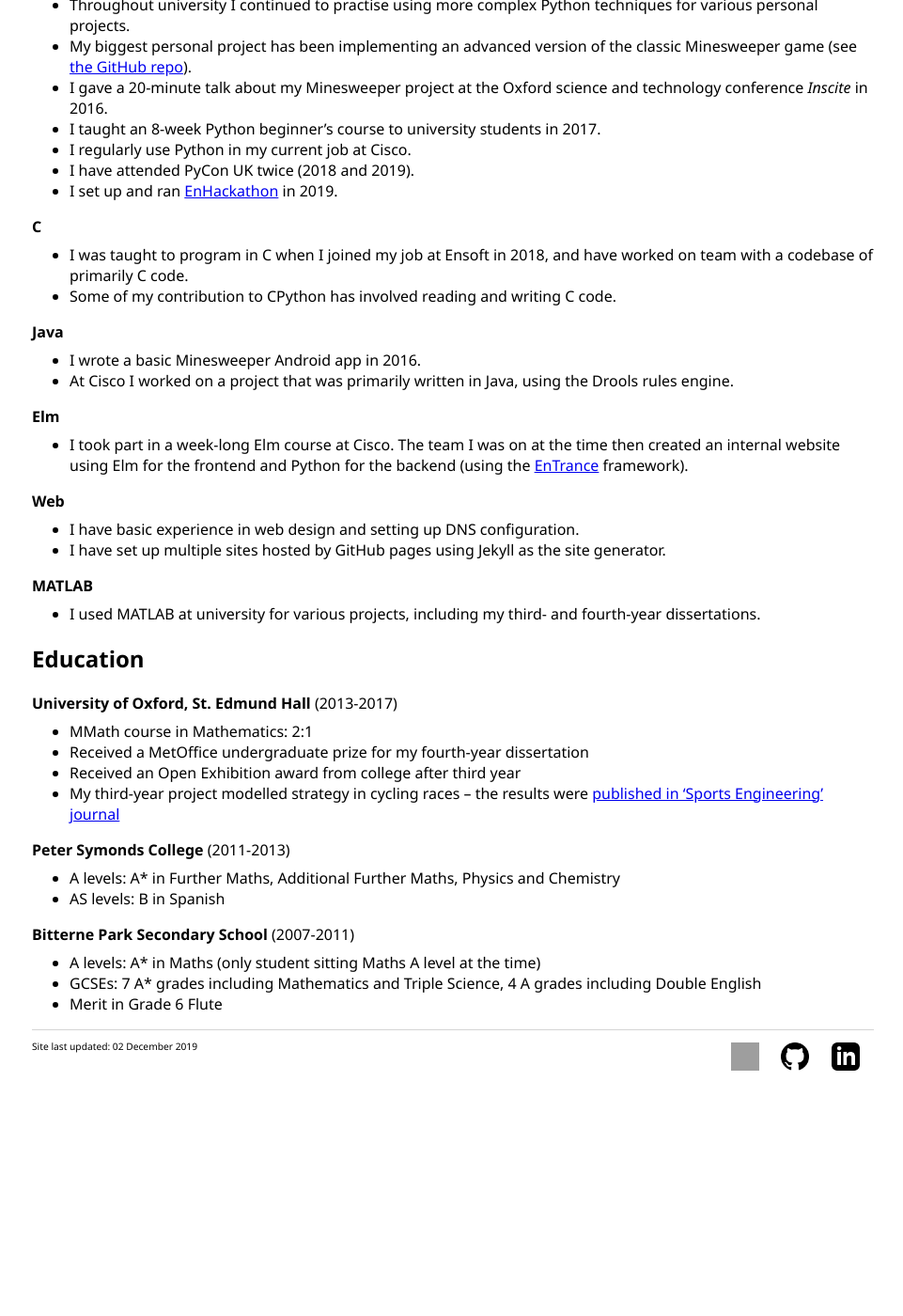
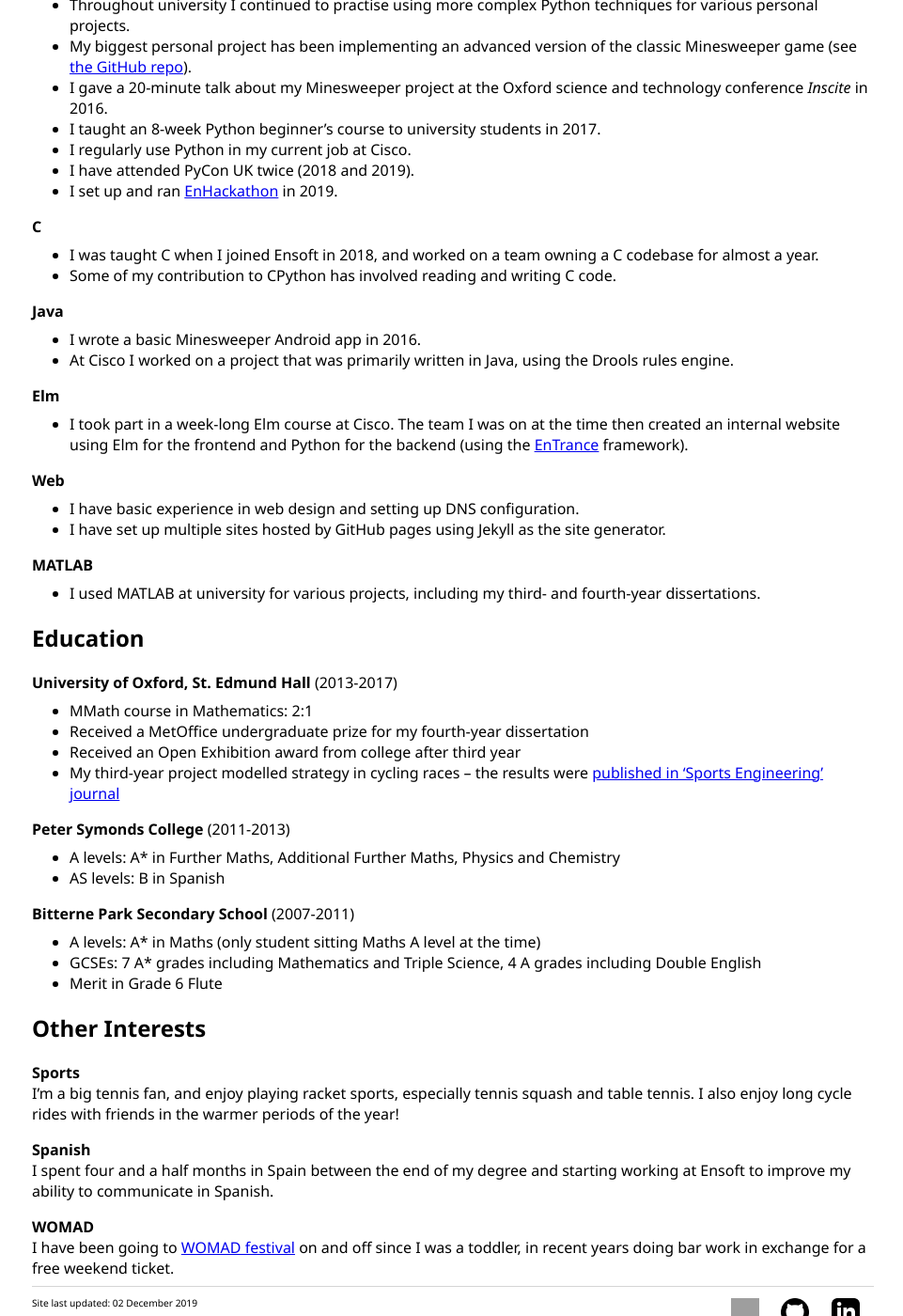
Before and after one commit to LewisGaul/LewisGaul.github.io, a Jekyll site: the page built from cv.md, in a window 1280 px wide and 1400 px high, scrolled down 477 px. Shown: the whole window at 94% size, without its empty margins (158-1119 px from the left). Built offline with Jekyll 4.4.1, drawn with Linux system fonts in a browser that asks for light colours; before the commit the page ends 1657 px from its top, so only the background shows below that; grey boxes are pictures that could not be loaded.

Commit message:
Add other interests to CV

```diff
--- a/cv.md
+++ b/cv.md
@@ -27,7 +27,7 @@
 - I set up and ran [EnHackathon](https://enhackathon.github.io) in 2019.
 
 **C**
-- I was taught to program in C when I joined my job at Ensoft in 2018, and have worked on team with a codebase of primarily C code.
+- I was taught C when I joined Ensoft in 2018, and worked on a team owning a C codebase for almost a year.
 - Some of my contribution to CPython has involved reading and writing C code.
 
 **Java**
@@ -61,3 +61,15 @@
 - A levels: A* in Maths (only student sitting Maths A level at the time)
 - GCSEs: 7 A* grades including Mathematics and Triple Science, 4 A grades including Double English
 - Merit in Grade 6 Flute
+
+
+## Other Interests
+
+**Sports**
+I'm a big tennis fan, and enjoy playing racket sports, especially tennis squash and table tennis. I also enjoy long cycle rides with friends in the warmer periods of the year!
+
+**Spanish**
+I spent four and a half months in Spain between the end of my degree and starting working at Ensoft to improve my ability to communicate in Spanish.
+
+**WOMAD**
+I have been going to [WOMAD festival](https://womad.co.uk/) on and off since I was a toddler, in recent years doing bar work in exchange for a free weekend ticket.
```
